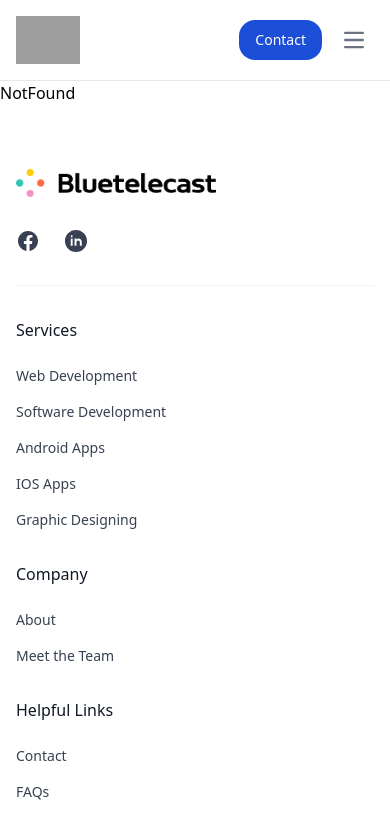
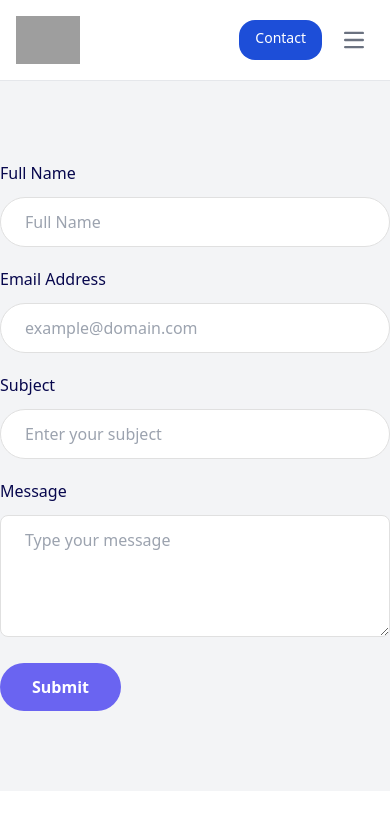
Before and after one commit to haiderzamanusafxay/bluetelecast, a React (Vite) app: page /contact in a window 390 px wide. Shown: the top 838 px of the page. Built offline with nearby package versions, Linux system fonts and the light colour scheme; grey boxes are pictures that could not be loaded.

Commit message:
added sections

```diff
--- a/src/App.css
+++ b/src/App.css
@@ -0,0 +1,3 @@
+* {
+  scroll-behavior: smooth;
+}
--- a/src/App.jsx
+++ b/src/App.jsx
@@ -1,14 +1,18 @@
 import "./App.css";
 import { Routes, BrowserRouter, Route } from "react-router-dom";
-import Layout from "./Layout";
-import Home from "./pages/Home";
+
+import Layout from "./Layout.jsx";
+import Home from "./pages/Home.jsx";
+import Contact from "./pages/Contact.jsx";
 import NotFound from "./pages/NotFound.jsx";
+
 function App() {
   return (
     <BrowserRouter>
       <Routes>
         <Route path="/" element={<Layout />}>
           <Route index element={<Home />} />
+          <Route path="/contact" element={<Contact />} />
           <Route path="*" element={<NotFound />} />
         </Route>
       </Routes>
--- a/src/components/Navbar.jsx
+++ b/src/components/Navbar.jsx
@@ -1,4 +1,6 @@
 import React, { useState } from "react";
+import { Link } from "react-router-dom";
+
 import { useMediaQuery } from "react-responsive";
 function Navbar() {
   const [showMenu, setShowMenu] = useState(false);
@@ -12,8 +14,8 @@
     <>
       <nav className="bg-white block w-full hid z-20 top-0 start-0 border-b border-gray-200 dark:border-gray-200">
         <div className="max-w-screen-xl flex flex-wrap items-center justify-between mx-auto p-4">
-          <a
-            href="./"
+          <Link
+            to="/"
             className="flex items-center space-x-3 rtl:space-x-reverse"
           >
             <img
@@ -21,16 +23,17 @@
               className="h-12"
               alt="Bluetelecast"
             />
-          </a>
+          </Link>
           <div className="flex md:order-2 space-x-3 md:space-x-0 rtl:space-x-reverse">
-            <button
+            <Link
               type="button"
+              to="/contact"
               className={`text-white bg-blue-700 hover:bg-blue-800 ${
                 isSmallScreen && "hidden"
               } focus:ring-4 focus:outline-none focus:ring-blue-300 font-medium rounded-2xl text-sm px-4 py-2 text-center dark:bg-blue-600 dark:hover:bg-blue-700 dark:focus:ring-blue-800`}
             >
               Contact
-            </button>
+            </Link>
             <button
               data-collapse-toggle="navbar-sticky"
               type="button"
@@ -67,17 +70,17 @@
           >
             <ul className="flex flex-col p-4 md:p-0 mt-4 font-medium border border-gray-100 rounded-lg  md:space-x-8 rtl:space-x-reverse md:flex-row md:mt-0 md:border-0 ">
               <li>
-                <a
-                  href="#"
+                <Link
+                  to="/"
                   className="block py-2 px-3 text-gray-900 bg-blue-700 rounded md:bg-transparent md:text-blue-700 md:p-0 md:dark:text-blue-500"
                   aria-current="page"
                 >
                   Home
-                </a>
+                </Link>
               </li>
               <li>
                 <a
-                  href="#"
+                  href="#services"
                   className="block py-2 px-3 text-gray-900 rounded hover:bg-gray-100 md:hover:bg-transparent md:hover:text-blue-700 md:p-0 md:dark:hover:text-blue-500 dark:text-gray-900 dark:hover:bg-gray-700 dark:hover:text-white md:dark:hover:bg-transparent dark:border-gray-200"
                 >
                   Services
@@ -85,7 +88,7 @@
               </li>
               <li>
                 <a
-                  href="#"
+                  href="#about"
                   className="block py-2 px-3 text-gray-900 rounded hover:bg-gray-100 md:hover:bg-transparent md:hover:text-blue-700 md:p-0 md:dark:hover:text-blue-500 dark:text-gray-900 dark:hover:bg-gray-700 dark:hover:text-white md:dark:hover:bg-transparent dark:border-gray-700"
                 >
                   About Us
@@ -93,7 +96,7 @@
               </li>
               <li>
                 <a
-                  href="#"
+                  href="#testimonials"
                   className="block py-2 px-3 text-gray-900 rounded hover:bg-gray-100 md:hover:bg-transparent md:hover:text-blue-700 md:p-0 md:dark:hover:text-blue-500 dark:text-gray-900 dark:hover:bg-gray-700 dark:hover:text-white md:dark:hover:bg-transparent dark:border-gray-700"
                 >
                   Testimonials
--- /dev/null
+++ b/src/pages/Contact.jsx
@@ -0,0 +1,112 @@
+import React from "react";
+
+const Contact = () => {
+  return (
+    <>
+      <div class="flex items-center justify-center py-20 bg-gray-100">
+        <div class="mx-auto w-full max-w-[550px]">
+          <form action="https://formbold.com/s/FORM_ID" method="POST">
+            <div class="mb-5">
+              <label
+                for="name"
+                class="mb-3 block text-base font-medium text-[#07074D]"
+              >
+                Full Name
+              </label>
+              <input
+                type="text"
+                name="name"
+                id="name"
+                placeholder="Full Name"
+                class="w-full rounded-full border border-[#e0e0e0] bg-white py-3 px-6 text-base font-medium text-[#6B7280] outline-none focus:border-[#6A64F1] focus:shadow-md"
+              />
+            </div>
+            <div class="mb-5">
+              <label
+                for="email"
+                class="mb-3 block text-base font-medium text-[#07074D]"
+              >
+                Email Address
+              </label>
+              <input
+                type="email"
+                name="email"
+                id="email"
+                placeholder="example@domain.com"
+                class="w-full rounded-full border border-[#e0e0e0] bg-white py-3 px-6 text-base font-medium text-[#6B7280] outline-none focus:border-[#6A64F1] focus:shadow-md"
+              />
+            </div>
+            <div class="mb-5">
+              <label
+                for="subject"
+                class="mb-3 block text-base font-medium text-[#07074D]"
+              >
+                Subject
+              </label>
+              <input
+                type="text"
+                name="subject"
+                id="subject"
+                placeholder="Enter your subject"
+                class="w-full rounded-full border border-[#e0e0e0] bg-white py-3 px-6 text-base font-medium text-[#6B7280] outline-none focus:border-[#6A64F1] focus:shadow-md"
+              />
+            </div>
+            <div class="mb-5">
+              <label
+                for="message"
+                class="mb-3 block text-base font-medium text-[#07074D]"
+              >
+                Message
+              </label>
+              <textarea
+                rows="4"
+                name="message"
+                id="message"
+                placeholder="Type your message"
+                class="w-full resize rounded-lg border border-[#e0e0e0] bg-white py-3 px-6 text-base font-medium text-[#6B7280] outline-none focus:border-[#6A64F1] focus:shadow-md"
+              ></textarea>
+            </div>
+            <div>
+              <button class="hover:shadow-form rounded-full bg-[#6A64F1] py-3 px-8 text-base font-semibold text-white outline-none">
+                Submit
+              </button>
+            </div>
+          </form>
+        </div>
+      </div>
+    </>
+  );
+};
+
+export default Contact;
+
+const ContactTextArea = ({ row, placeholder, name, defaultValue }) => {
+  return (
+    <>
+      <div className="mb-6">
+        <textarea
+          rows={row}
+          placeholder={placeholder}
+          name={name}
+          className="w-full resize-none rounded border border-stroke px-[14px] py-3 text-base text-body-color outline-none focus:border-primary dark:border-dark-3 dark:bg-dark dark:text-dark-6"
+          defaultValue={defaultValue}
+        />
+      </div>
+    </>
+  );
+};
+
+const ContactInputBox = ({ type, placeholder, name }) => {
+  return (
+    <>
+      <div className="mb-6">
+        <input
+          type={type}
+          placeholder={placeholder}
+          name={name}
+          className="w-full rounded border border-stroke px-[14px] py-3 text-base text-body-color outline-none focus:border-primary dark:border-dark-3 dark:bg-dark dark:text-dark-6"
+        />
+      </div>
+    </>
+  );
+};
--- a/src/sections/About.jsx
+++ b/src/sections/About.jsx
@@ -3,7 +3,10 @@
 const About = () => {
   return (
     <>
-      <section className="overflow-hidden lg:pt-[120px] border-t lg:pb-[90px] bg-gray-50">
+      <section
+        id="about"
+        className="overflow-hidden lg:pt-[120px] border-t lg:pb-[90px] bg-gray-50"
+      >
         <div className="container w-11/12 mx-auto">
           <div className="flex flex-wrap items-center justify-between -mx-4">
             <div className="w-full px-4 lg:w-6/12">
--- a/src/sections/Hero.jsx
+++ b/src/sections/Hero.jsx
@@ -62,11 +62,11 @@
           <div className="w-full mx-auto mt-20 text-center md:w-10/12">
             <div className="relative z-0 w-full mt-8">
               <div className="relative overflow-hidden shadow-2xl">
-                <div className="flex items-center flex-none px-4 bg-green-400 rounded-b-none h-11 rounded-xl">
+                <div className="flex items-center flex-none px-4 bg-gray-600 rounded-b-none h-11 rounded-xl">
                   <div className="flex space-x-1.5">
-                    <div className="w-3 h-3 border-2 border-white rounded-full"></div>
-                    <div className="w-3 h-3 border-2 border-white rounded-full"></div>
-                    <div className="w-3 h-3 border-2 border-white rounded-full"></div>
+                    <div className="w-3 h-3 border-2 bg-[#B81D13] border-[#B81D13] rounded-full"></div>
+                    <div className="w-3 h-3 border-2 bg-[#EFB700] border-[#EFB700] rounded-full"></div>
+                    <div className="w-3 h-3 border-2 bg-[#008450] border-[#008450] rounded-full"></div>
                   </div>
                 </div>
                 <img
--- a/src/sections/Services.jsx
+++ b/src/sections/Services.jsx
@@ -3,7 +3,7 @@
   return (
     <>
       <section
-        id="features"
+        id="services"
         className="container mx-auto  space-y-1  py-8  lg:py-20 w-full"
       >
         <div className="mx-auto flex max-w-[58rem] flex-col py-5 items-center space-y-4 text-center">
--- a/src/sections/Testimonials.jsx
+++ b/src/sections/Testimonials.jsx
@@ -3,7 +3,10 @@
 const Testimonials = () => {
   return (
     <>
-      <div className="min-w-screen min-h-screen md:bg-gray-100 flex items-center justify-center">
+      <div
+        id="testimonials"
+        className="min-w-screen min-h-screen md:bg-gray-100 flex items-center justify-center"
+      >
         <div className="w-full bg-white border-t border-b border-gray-200 px-5 py-16 md:py-24 text-gray-800">
           <div className="w-full max-w-6xl mx-auto">
             <div className="text-center max-w-xl mx-auto">
--- a/src/sections/WhyChooseUs.jsx
+++ b/src/sections/WhyChooseUs.jsx
@@ -3,6 +3,7 @@
 const WhyChooseUs = () => {
   return (
     <>
+      <div id="features">
         <h2 className="flex justify-center items-center border-t font-bold text-4xl leading-[1.1] py-8 sm:text-3xl md:text-6xl">
           <span className="py-2 text-transparent bg-clip-text leading-12 bg-gradient-to-r from-green-400 to-purple-500">
             Why Choose Us?
@@ -70,6 +71,7 @@
             <p>Leading the Smart Home world for 15 years</p>
           </div>
         </div>
+      </div>
     </>
   );
 };
```
Also changed, not shown: 1 other file (tests, documents, lock files or other folders). Lines whose indentation alone changed are shown as unchanged.
